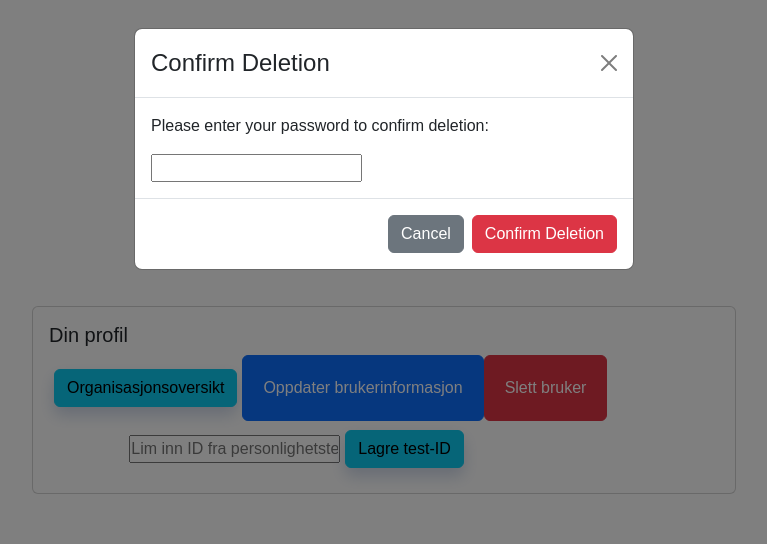
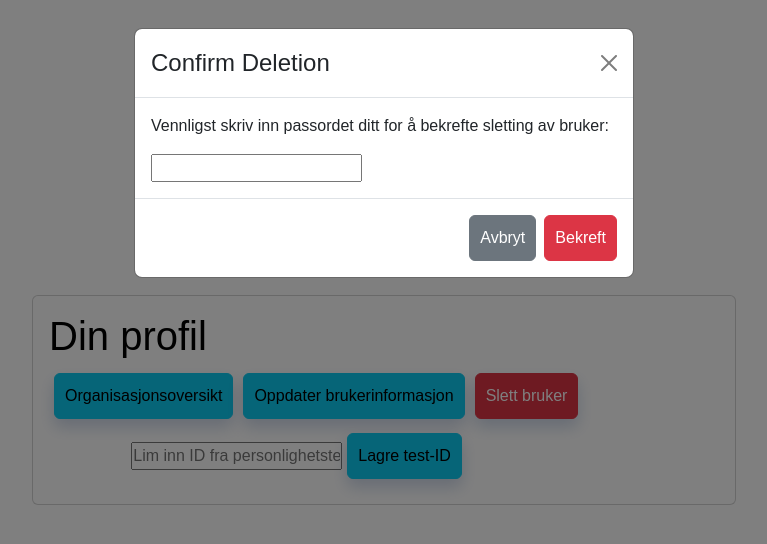
Before and after one commit to fielcool/app2000-gruppe13, a React (Create React App) app in the folder client/: page /LoggedInUser in a window 1280 px wide. Both pictures are taken after a click on the button "Slett bruker". Shown: the top 544 px of the page, without its empty margins (256-1023 px from the left). Built offline with nearby package versions, Linux system fonts and the light colour scheme.

Commit message:
modified:   client/src/App.css 	modified:   client/src/LoggedInUser.js

```diff
--- a/client/src/App.css
+++ b/client/src/App.css
@@ -60,8 +60,12 @@ a {
   padding: 10px;
 }
 
+.btn{
+  padding: 10px;
+}
+
 .btn2 {
-  padding: 20px;
+  padding: 10px;
   justify-content: center;
   align-items: center;
 }
--- a/client/src/LoggedInUser.js
+++ b/client/src/LoggedInUser.js
@@ -74,27 +74,29 @@ const LoggedInUser = () => {
       <div className="main">
         <Card style={{ width: '44rem' }}>
           <Card.Body>
-            <Card.Title>Din profil</Card.Title>
+            <Card.Title>
+              <h1>Din profil</h1>
+              </Card.Title>
             <Button variant="info" onClick={handleGoToOrgOverview} className="btn btn-info btn-md fp-button shadow-custom">
               Organisasjonsoversikt
             </Button>
 
-            <Button variant="primary" onClick={handleUpdateUserInfo} className="btn2">
+            <Button variant="primary" onClick={handleUpdateUserInfo} className="btn btn-info btn-md fp-button shadow-custom">
               Oppdater brukerinformasjon
             </Button>
 
-            <Button variant="danger" onClick={() => setShowModal(true)}className="btn2">
+            <Button variant="danger" onClick={() => setShowModal(true)}className="btn btn-info btn-md fp-button shadow-custom">
               Slett bruker
             </Button>
 
-            <PersonalityTestIdForm authToken={authToken}className="btn2" />
+            <PersonalityTestIdForm authToken={authToken}className="btn btn-info btn-md fp-button shadow-custom" />
 
             <Modal show={showModal} onHide={handleCancel}>
               <Modal.Header closeButton>
                 <Modal.Title>Confirm Deletion</Modal.Title>
               </Modal.Header>
               <Modal.Body>
-                <p>Please enter your password to confirm deletion:</p>
+                <p>Vennligst skriv inn passordet ditt for å bekrefte sletting av bruker:</p>
                 <input
                   type="password"
                   value={password}
@@ -103,10 +105,10 @@ const LoggedInUser = () => {
               </Modal.Body>
               <Modal.Footer>
                 <Button variant="secondary" onClick={handleCancel}>
-                  Cancel
+                  Avbryt
                 </Button>
                 <Button variant="danger" onClick={handleDeleteAccount}>
-                  Confirm Deletion
+                  Bekreft
                 </Button>
               </Modal.Footer>
             </Modal>
```
